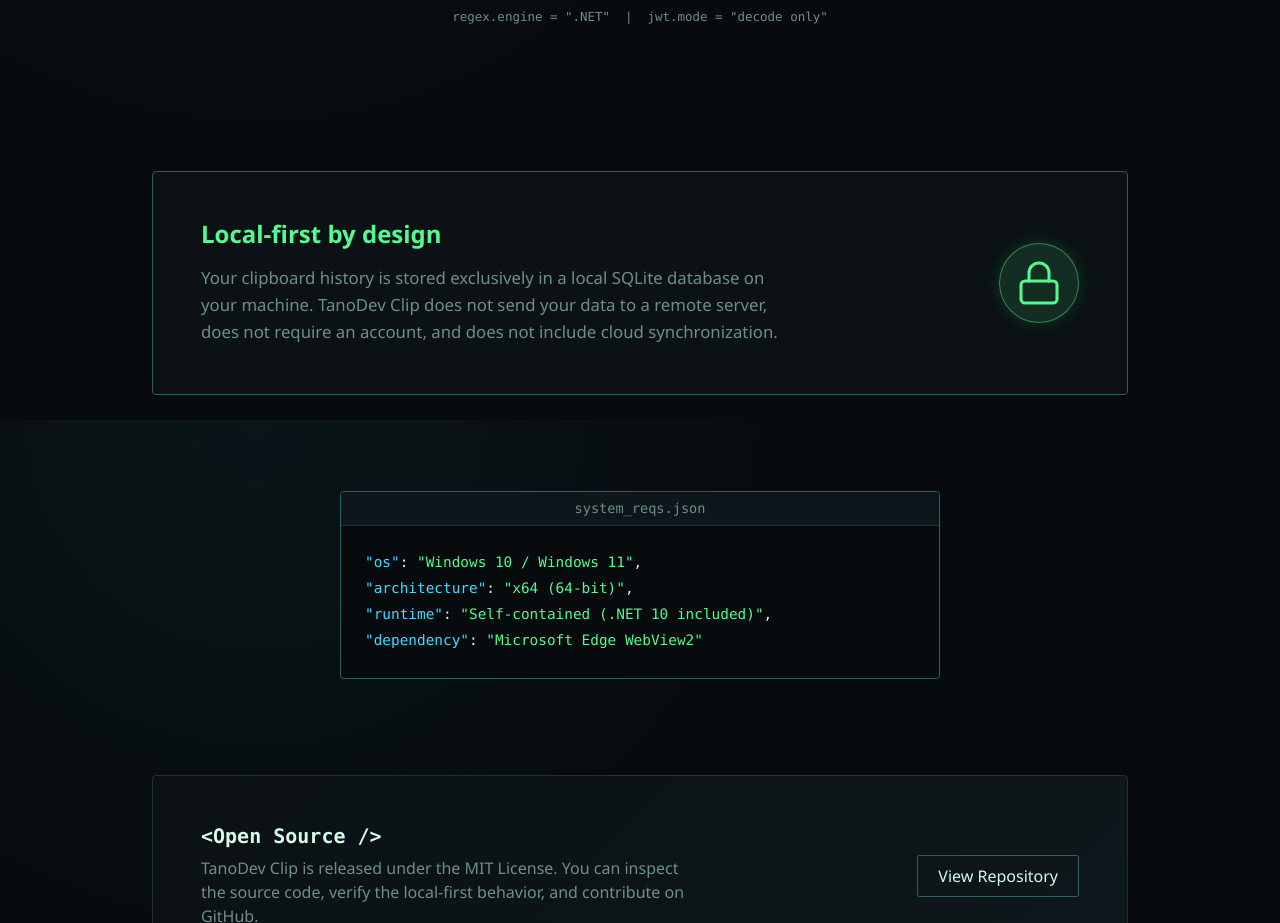
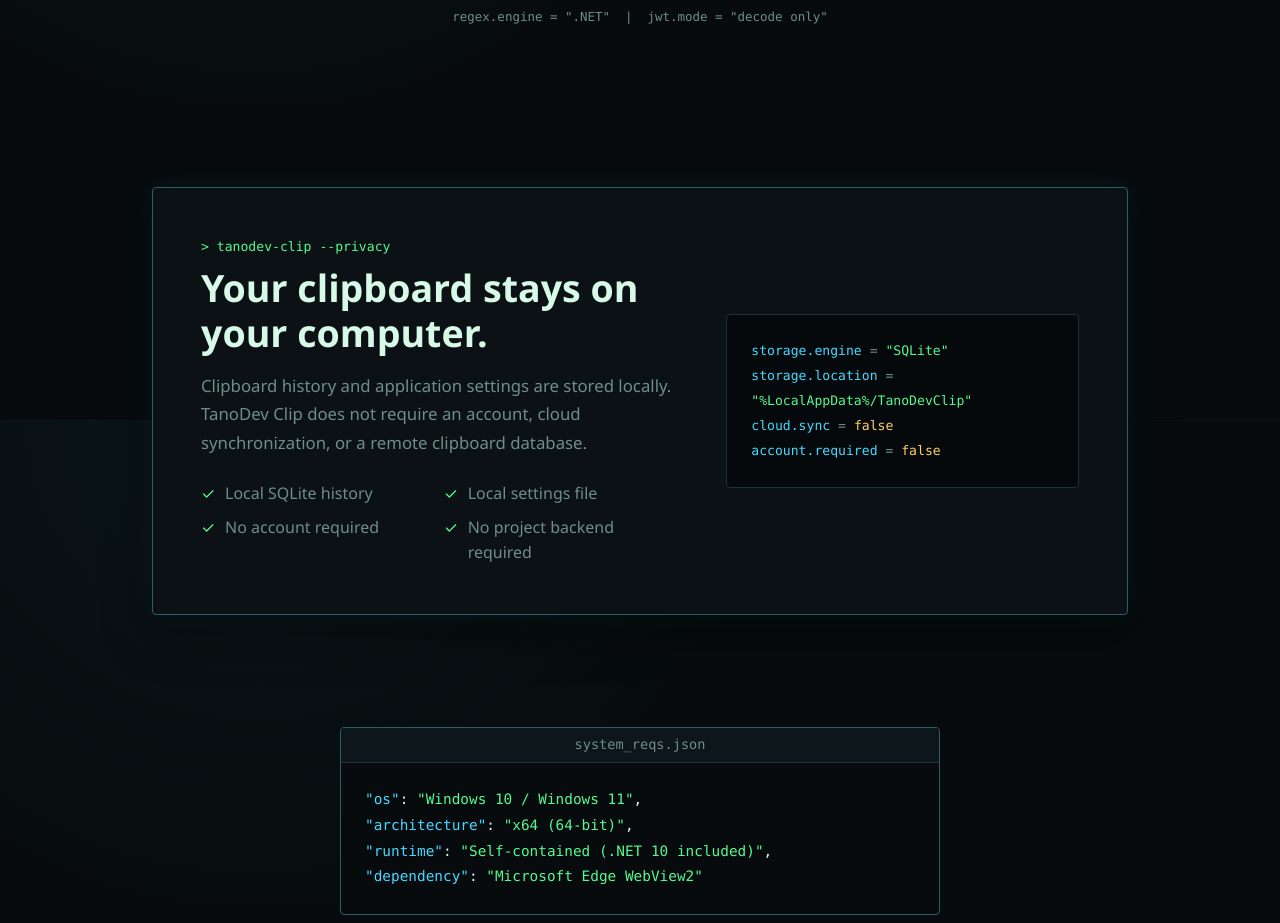
Before and after one commit to Jvprotano/TanoDevClip, an Astro site in the folder website/: page / in a window 1280 px wide. Shown: the part 3580-4503 px from the top of the page. Built offline with nearby package versions, Linux system fonts and the light colour scheme; Astro itself is replaced by a stand-in of ours.

Commit message:
strengthen local-first privacy section

```diff
--- a/website/src/components/Privacy.astro
+++ b/website/src/components/Privacy.astro
@@ -1,22 +1,26 @@
----
----
-
-<section class="privacy-section">
+<section id="privacy" class="privacy-section" aria-labelledby="privacy-title">
   <div class="container">
     <div class="card">
       <div class="content">
-        <h2 class="title">Local-first by design</h2>
+        <p class="eyebrow mono"><span aria-hidden="true">&gt;</span> tanodev-clip --privacy</p>
+        <h2 id="privacy-title" class="title">Your clipboard stays on your computer.</h2>
         <p class="description">
-          Your clipboard history is stored exclusively in a local SQLite database
-          on your machine. TanoDev Clip does not send your data to a remote server,
-          does not require an account, and does not include cloud synchronization.
+          Clipboard history and application settings are stored locally. TanoDev Clip does not
+          require an account, cloud synchronization, or a remote clipboard database.
         </p>
+        <ul class="privacy-points">
+          <li>Local SQLite history</li>
+          <li>Local settings file</li>
+          <li>No account required</li>
+          <li>No project backend required</li>
+        </ul>
       </div>
-      <div class="icon-container">
-        <svg xmlns="http://www.w3.org/2000/svg" width="48" height="48" viewBox="0 0 24 24" fill="none" stroke="currentColor" stroke-width="1.5" stroke-linecap="round" stroke-linejoin="round" class="icon">
-          <rect x="3" y="11" width="18" height="11" rx="2" ry="2"></rect>
-          <path d="M7 11V7a5 5 0 0 1 10 0v4"></path>
-        </svg>
+
+      <div class="terminal mono" aria-label="Local storage details">
+        <div><span class="key">storage.engine</span> = <span class="value">"SQLite"</span></div>
+        <div><span class="key">storage.location</span> = <span class="value">"%LocalAppData%/TanoDevClip"</span></div>
+        <div><span class="key">cloud.sync</span> = <span class="boolean">false</span></div>
+        <div><span class="key">account.required</span> = <span class="boolean">false</span></div>
       </div>
     </div>
   </div>
@@ -24,53 +28,96 @@
 
 <style>
   .privacy-section {
-    padding: var(--space-2xl) 0;
+    padding: var(--space-3xl) 0;
   }
 
   .card {
+    display: grid;
+    grid-template-columns: 1fr;
+    gap: var(--space-2xl);
+    padding: var(--space-2xl);
     background-color: var(--color-bg-panel);
     border: 1px solid var(--color-border-strong);
     border-radius: var(--radius-md);
-    padding: var(--space-2xl);
-    display: flex;
-    flex-direction: column-reverse;
-    gap: var(--space-xl);
-  }
-
-  @media (min-width: 640px) {
-    .card {
-      flex-direction: row;
-      align-items: center;
-      justify-content: space-between;
-    }
+    box-shadow: var(--shadow-panel);
   }
 
   .content {
-    max-width: 600px;
+    max-width: 620px;
+  }
+
+  .eyebrow {
+    margin-bottom: var(--space-sm);
+    color: var(--color-accent);
+    font-size: 0.82rem;
   }
 
   .title {
-    font-size: 1.5rem;
-    color: var(--color-accent);
+    font-size: clamp(1.75rem, 3vw, 2.35rem);
+    color: var(--color-text);
     margin-bottom: var(--space-md);
   }
 
   .description {
     font-size: 1.05rem;
     color: var(--color-text-muted);
-    line-height: 1.6;
+    line-height: 1.7;
   }
 
-  .icon-container {
-    display: flex;
-    align-items: center;
-    justify-content: center;
-    width: 80px;
-    height: 80px;
-    background-color: var(--color-accent-muted);
-    border: 1px solid var(--color-border-accent);
-    border-radius: 50%;
+  .privacy-points {
+    display: grid;
+    grid-template-columns: 1fr;
+    gap: var(--space-sm);
+    margin-top: var(--space-lg);
+  }
+
+  .privacy-points li {
+    position: relative;
+    padding-left: var(--space-lg);
+    color: var(--color-text-muted);
+  }
+
+  .privacy-points li::before {
+    content: '✓';
+    position: absolute;
+    left: 0;
     color: var(--color-accent);
-    box-shadow: var(--shadow-glow);
+  }
+
+  .terminal {
+    align-self: center;
+    overflow-x: auto;
+    padding: var(--space-lg);
+    background: var(--color-bg-input);
+    border: 1px solid var(--color-border-subtle);
+    border-radius: var(--radius-md);
+    color: var(--color-text-muted);
+    font-size: 0.82rem;
+    line-height: 1.9;
+  }
+
+  .key {
+    color: var(--color-action);
+  }
+
+  .value {
+    color: var(--color-accent);
+  }
+
+  .boolean {
+    color: var(--color-warning);
+  }
+
+  @media (min-width: 640px) {
+    .privacy-points {
+      grid-template-columns: repeat(2, 1fr);
+    }
+  }
+
+  @media (min-width: 900px) {
+    .card {
+      grid-template-columns: 1.15fr 0.85fr;
+      align-items: center;
+    }
   }
 </style>
```
